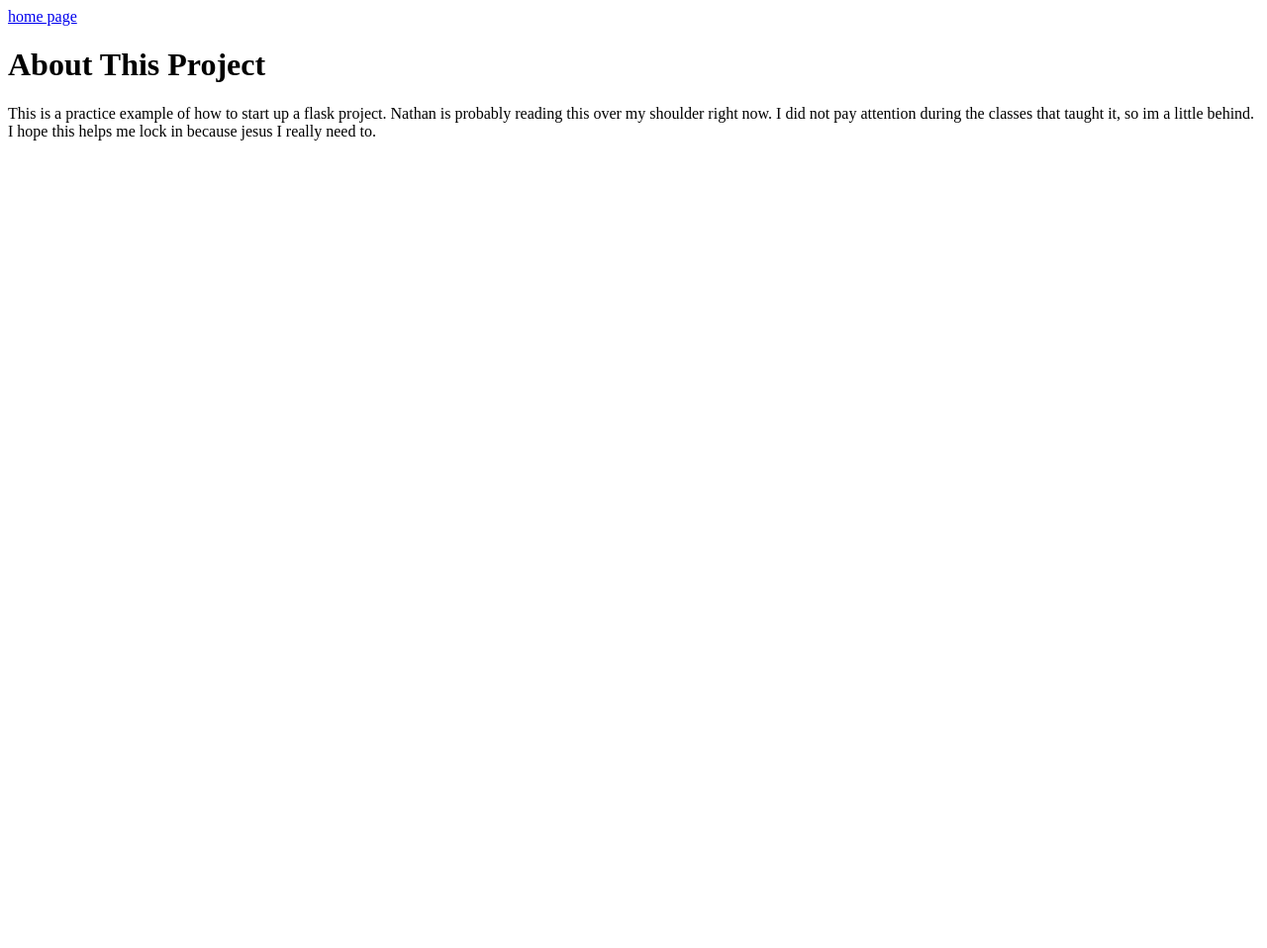
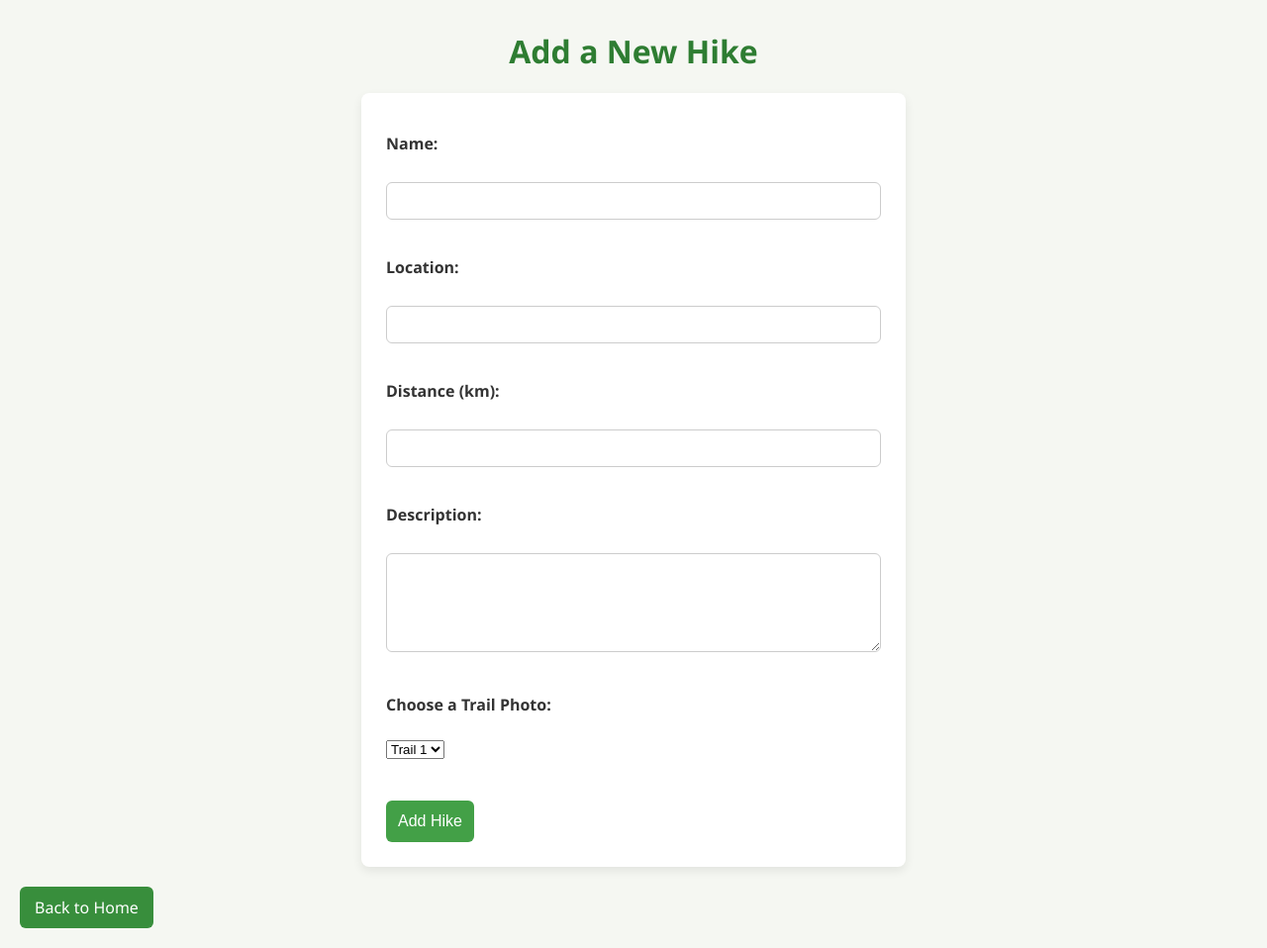
Before and after one commit to scottadamsx/FlaskProjectAP, a Flask app: page /about in a window 1280 px wide. Shown: the whole page at 99% size. Before the commit the page ends 142 px from the top, so only its background shows below. Run offline with Flask 3, Linux system fonts and the light colour scheme.

Commit message:
Added functionality for inputting hikes and styles

```diff
--- a/app.py
+++ b/app.py
@@ -1,16 +1,34 @@
-from flask import Flask, render_template
+from flask import Flask, render_template, request, redirect, url_for
 
 app = Flask(__name__)
 
+# In-memory hike store
+hikes = []
 
 @app.route('/')
-def home():  # put application's code here
-    return render_template("index.html")
+def home():
+    return render_template("index.html", hikes=hikes)
 
-@app.route("/about")
+@app.route('/about', methods=['GET', 'POST'])
 def about():
+    if request.method == 'POST':
+        name = request.form['name']
+        location = request.form['location']
+        distance = request.form['distance']
+        description = request.form['description']
+        image = request.form['image']  # Get selected image filename
+
+        # Save hike info
+        hikes.append({
+            'name': name,
+            'location': location,
+            'distance': distance,
+            'description': description,
+            'image': image
+        })
+        return redirect(url_for('home'))
+
     return render_template("about.html")
 
-
 if __name__ == '__main__':
-    app.run()
+    app.run(debug=True)
--- a/static/style.css
+++ b/static/style.css
@@ -0,0 +1,102 @@
+/* Global Styles */
+body {
+    font-family: 'Segoe UI', Tahoma, Geneva, Verdana, sans-serif;
+    background-color: #f5f7f2;
+    color: #333;
+    margin: 0;
+    padding: 0 20px;
+}
+
+/* Header Styles */
+h1 {
+    text-align: center;
+    color: #2e7d32;
+    margin-top: 30px;
+}
+
+/* Link Styles */
+a {
+    display: inline-block;
+    margin: 20px auto;
+    text-align: center;
+    padding: 10px 15px;
+    color: white;
+    background-color: #388e3c;
+    text-decoration: none;
+    border-radius: 6px;
+    transition: background-color 0.2s ease-in-out;
+}
+
+a:hover {
+    background-color: #2e7d32;
+}
+
+/* Form Styles */
+form {
+    max-width: 500px;
+    margin: 0 auto;
+    background-color: white;
+    padding: 25px;
+    border-radius: 8px;
+    box-shadow: 0 4px 10px rgba(0, 0, 0, 0.08);
+}
+
+label {
+    display: block;
+    margin-top: 15px;
+    font-weight: bold;
+    color: #333;
+}
+
+input[type="text"],
+input[type="number"],
+textarea {
+    width: 100%;
+    padding: 10px;
+    margin-top: 6px;
+    border: 1px solid #ccc;
+    border-radius: 6px;
+    font-size: 14px;
+    box-sizing: border-box;
+}
+
+textarea {
+    resize: vertical;
+    height: 100px;
+}
+
+input[type="submit"] {
+    background-color: #43a047;
+    color: white;
+    border: none;
+    padding: 12px;
+    margin-top: 20px;
+    font-size: 16px;
+    cursor: pointer;
+    border-radius: 6px;
+    transition: background-color 0.3s;
+}
+
+input[type="submit"]:hover {
+    background-color: #2e7d32;
+}
+
+/* Hike List Styles */
+ul {
+    list-style-type: none;
+    padding: 0;
+    max-width: 700px;
+    margin: 30px auto;
+}
+
+li {
+    background-color: white;
+    margin: 15px 0;
+    padding: 20px;
+    border-radius: 8px;
+    box-shadow: 0 4px 10px rgba(0, 0, 0, 0.05);
+}
+
+li strong {
+    color: #1b5e20;
+}
--- a/templates/about.html
+++ b/templates/about.html
@@ -2,16 +2,33 @@
 <html lang="en">
 <head>
     <meta charset="UTF-8">
-    <title>this is the about page</title>
+    <title>Add a Hike</title>
     <link rel="stylesheet" href="{{ url_for('static', filename='style.css') }}">
-
 </head>
 <body>
-    <a href="/">home page</a>
+    <h1>Add a New Hike</h1>
+    <form method="post">
+        <label for="name">Name:</label><br>
+        <input type="text" id="name" name="name" required><br><br>
 
-    <h1>About This Project</h1>
-    <p>This is a practice example of how to start up a flask project. Nathan is probably reading this over my shoulder right now. I did not pay attention during
-    the classes that taught it, so im a little behind. I hope this helps me lock in because jesus I really need to.</p>
+        <label for="location">Location:</label><br>
+        <input type="text" id="location" name="location" required><br><br>
 
+        <label for="distance">Distance (km):</label><br>
+        <input type="number" id="distance" name="distance" required><br><br>
+
+        <label for="description">Description:</label><br>
+        <textarea id="description" name="description" required></textarea><br><br>
+
+        <label for="image">Choose a Trail Photo:</label><br>
+        <select id="image" name="image">
+            <option value="trail1.jpg">Trail 1</option>
+            <option value="trail2.jpg">Trail 2</option>
+            <option value="trail3.jpg">Trail 3</option>
+        </select><br><br>
+
+        <input type="submit" value="Add Hike">
+    </form>
+    <a href="/">Back to Home</a>
 </body>
 </html>
```
Also changed, not shown: templates/index.html (+16 -5 lines), templates/trail1.jpg (added), templates/trail2.jpg (added), templates/traill3.jpg (added).
